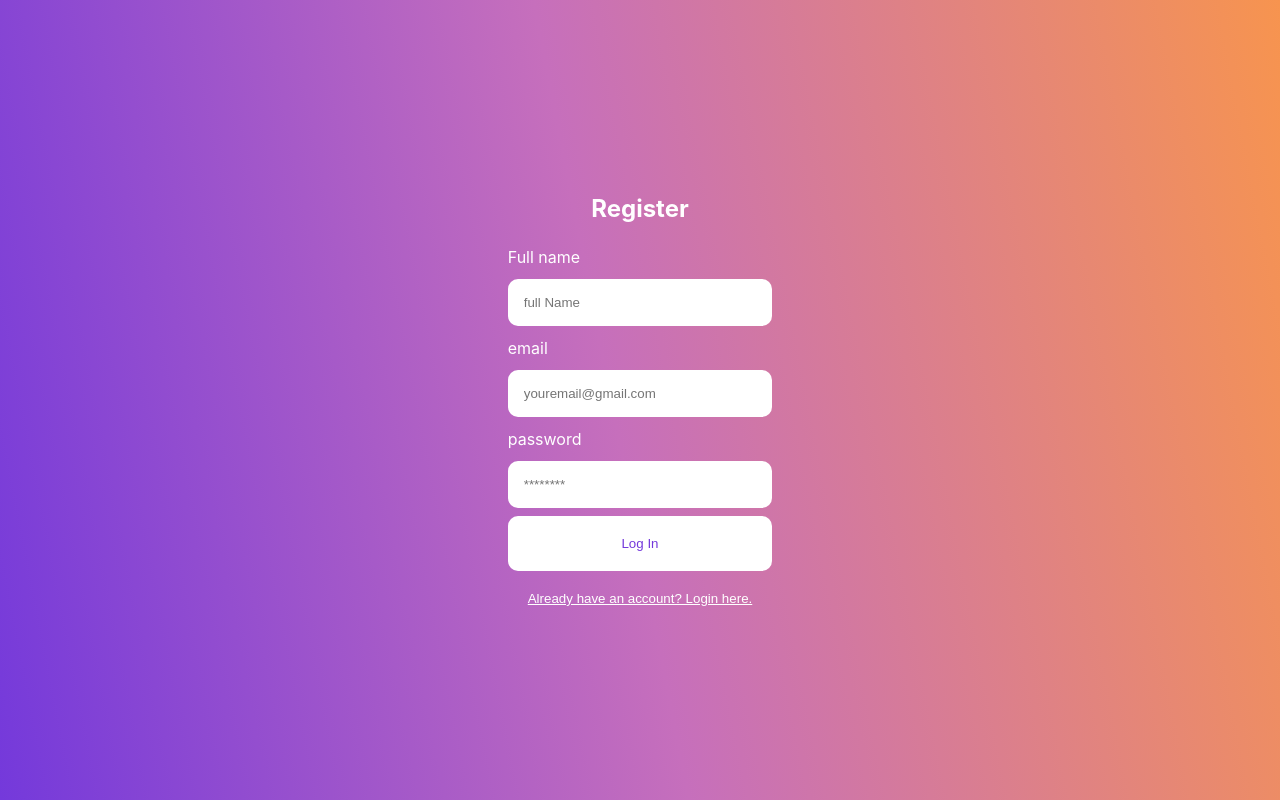
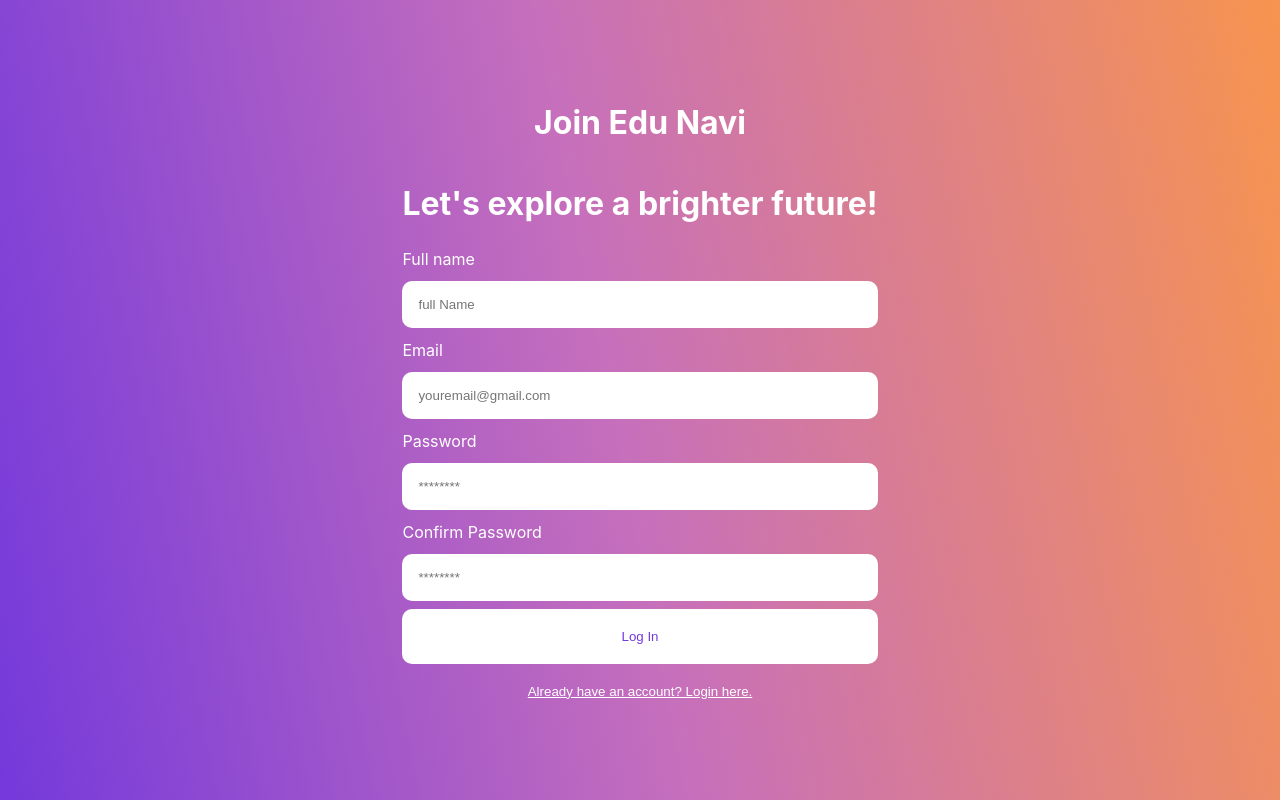
Before and after one commit to michaeljf00/edunavi, a React (Create React App) app: page / in a window 1280 px wide. Both pictures are taken after a click on the button "Don't have an account? Register here.". Built offline with nearby package versions, Linux system fonts and the light colour scheme.

Commit message:
Added more to login/registration and added errors to input bars

```diff
--- a/src/Register.jsx
+++ b/src/Register.jsx
@@ -1,25 +1,96 @@
 import React, { useState } from "react";
 
 export const Register = (props) => {
-    const [email, setEmail] = useState('');
-    const [pass, setPass] = useState('');
-    const [name, setName] = useState('');
 
     const handleSubmit = (e) => {
         e.preventDefault();
-        console.log(email);
+        console.log(input.email);
+    }
+
+    const [input, setInput] = useState({
+        email: '',
+        name: '',
+        pass: '',
+        confirmPass: ''
+    });
+
+    const [error, setError] = useState({
+        email: '',
+        name: '',
+        pass: '',
+        confirmPass: ''
+    })
+
+    const onInputChange = e => {
+        const { name, value } = e.target;
+        setInput(prev => ({
+            ...prev,
+            [name]: value
+        }))
+        validateInput(e);
+    }
+
+    const validateInput = (e) => {
+        let { name, value } = e.target;
+        setError(prev => {
+            const state = { ...prev, [name]: ""};
+
+            switch (name) {
+                case "name":
+                    if (!value) {
+                        state["name"] = "Please enter Username.";
+                    }
+                    break;
+
+                case "email":
+                    if (!value) {
+                        state["email"] = "Please enter email";
+                    }
+                    break;
+
+                case "pass":
+                    if (!value) {
+                        state["pass"] = "Please enter Password.";
+                    } else if (input.confirmPass && value !== input.confirmPass) {
+                        state["pass"] = "Passwords do not match.";
+                    } else {
+                        state["pass"] = input.confirmPass ? "" : error.confirmPass;
+                    }
+                    break;
+
+                case "confirmPass":
+                    if (!value) {
+                        state["confirmPass"] = "Please confirm password.";
+                    } else if (input.pass && value !== input.pass) {
+                            state["confirmPass"] = "Passwords do not match.";
+                    }
+                    break;
+                default:
+                    break;
+            }
+
+            return state;
+        });
     }
 
     return (
         <div className="auth-form-container">
-            <h2>Register</h2>
+            <h1>Join Edu Navi</h1>
+            <h1>Let's explore a brighter future!</h1>
+
         <form className="register-form" onSubmit={handleSubmit}>
             <label htmlFor="name">Full name</label>
-            <input value={name} name="name" onChange={(e) => setName(e.target.value)} id="name" placeholder="full Name" />
-            <label htmlFor="email">email</label>
-            <input value={email} onChange={(e) => setEmail(e.target.value)} type="email" placeholder="youremail@gmail.com" id="email" name="email" />
-            <label htmlFor="password">password</label>
-            <input value={pass} onChange={(e) => setPass(e.target.value)} type="password" placeholder="********" id="password" name="password" />
+            <input value={input.name} name="name" onChange={onInputChange} onBlur={validateInput} id="name" placeholder="full Name" />
+            {error.name && <span className='err'>{error.name}</span>}
+            <label htmlFor="email">Email</label>
+            <input value={input.email} onChange={onInputChange} onBlur={validateInput} type="email" placeholder="youremail@gmail.com" id="email" name="email" />
+            {error.email && <span className='err'>{error.email}</span>}
+            <label htmlFor="pass">Password</label>
+            <input value={input.pass} onChange={onInputChange} onBlur={validateInput} type="pass" placeholder="********" id="pass" name="pass" />
+            {error.pass && <span className='err'>{error.pass}</span>}
+            <label htmlFor="confirmPass">Confirm Password</label>
+            <input value={input.confirmPass} name="confirmPass" onChange={onInputChange} onBlur={validateInput} id="confirmPass" placeholder="********"/>
+            {error.confirmPass && <span className='err'>{error.confirmPass}</span>}
             <button type="submit">Log In</button>
         </form>
         <button className="link-btn" onClick={() => props.onFormSwitch('login')}>Already have an account? Login here.</button>
```
